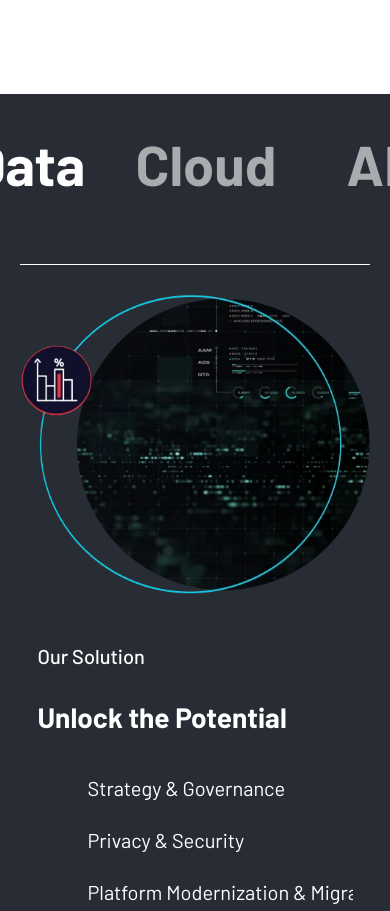
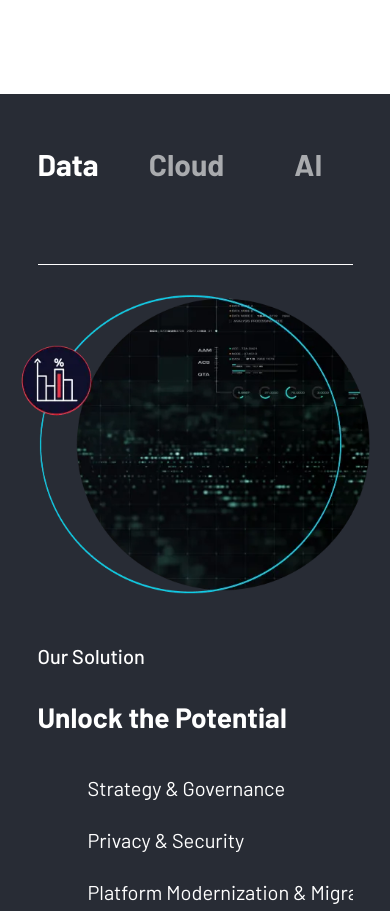
Before and after one commit to Mosin-M-B/Fladdra2, a React (Create React App) app in the folder Client/: page / in a window 390 px wide. Shown: the part 1366-2277 px from the top of the page. Built offline with nearby package versions, Linux system fonts and the light colour scheme; grey boxes are pictures that could not be loaded.

Commit message:
tab changes

```diff
--- a/Client/src/Components/TabSection/TabSection.css
+++ b/Client/src/Components/TabSection/TabSection.css
@@ -312,21 +312,31 @@ menu {
     align-items: center;
     width: 100%;
     padding: 20px;
+
   }
-  .activee{
+
+  .activee {
     border: none;
+    width: 100%;
+    color: white;
+    font-size: 30px;
   }
   menu {
+
     flex-direction: row;
     justify-content: center;
-    width: 100%;
+    width: 90%;
     font-size: 16px;
     padding-right: 0;
     border-right: none;
     border-bottom: 0.5px solid white;
     order: -1; /* Move menu to the top */
+    margin: 0;
+    padding: 0;
   }
-
+  .tabbutton{
+    font-size: 30px;
+  }
   .tabsimg {
     width: 90%;
     height: auto;
--- a/Client/src/Components/TabSection/TabSection.jsx
+++ b/Client/src/Components/TabSection/TabSection.jsx
@@ -35,7 +35,7 @@ export const TabSection = () => {
           ))}
         </menu>
         <div className="tabright">
-          <div id="tab-content" className={fade ? "fade-in" : "fade-out"}>
+          <div id="tab-content">
             <p>Our Solution</p>
             <h3>{EXAMPLES[selectedTopic].title}</h3>
             <ul style={{ listStyle: "disc", listStyleType:'disc' }}>
```
